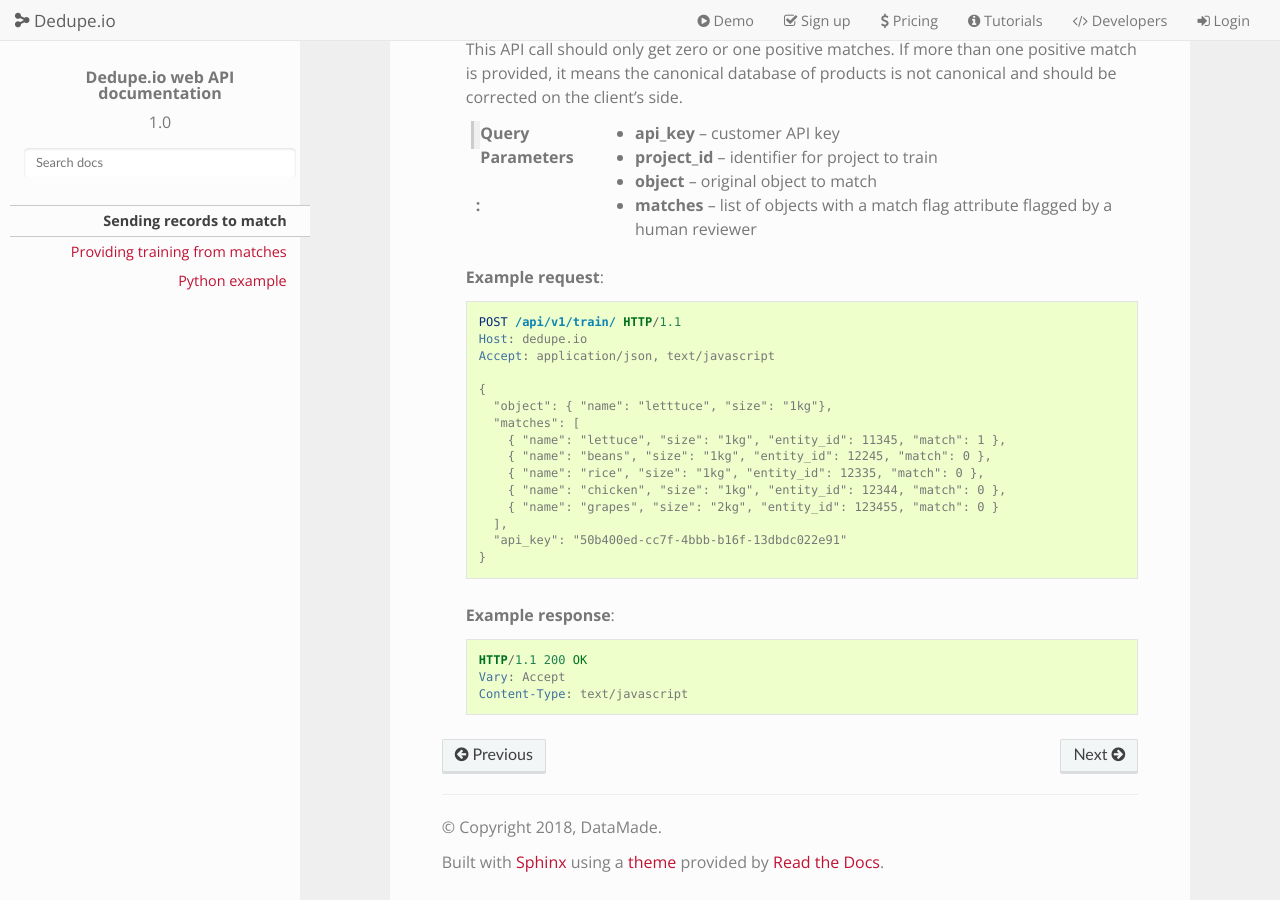
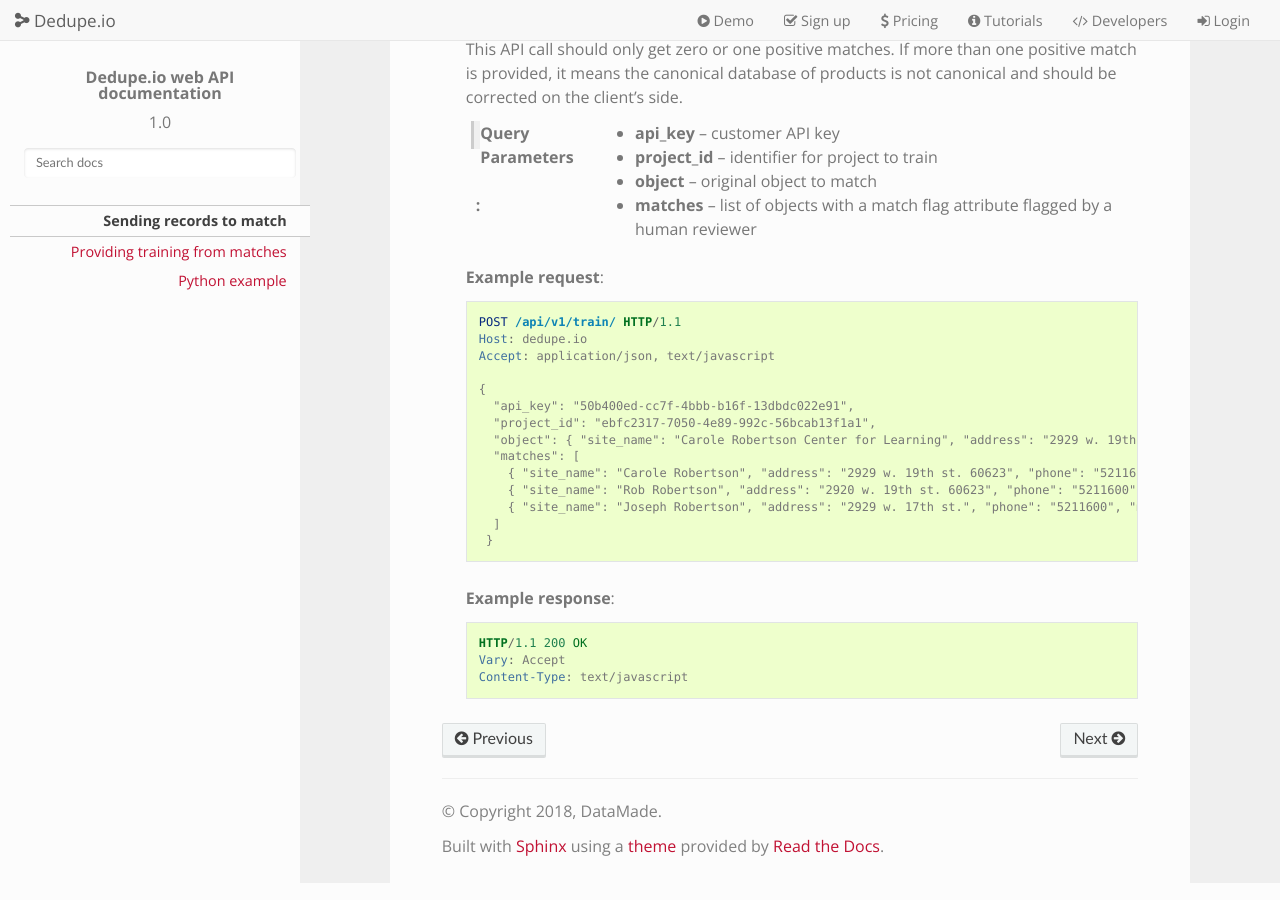
Before and after one commit to dedupeio/dedupeio-web-api-docs, a Sphinx documentation site: the page built from docs/Endpoints.rst, in a window 1280 px wide and 900 px high, scrolled down 1854 px. Built offline with Sphinx 7.4.7 and the Read the Docs theme 2.0.0, drawn with Linux system fonts in a browser that asks for light colours.

Commit message:
updated train api endpoint example

```diff
--- a/docs/Endpoints.rst
+++ b/docs/Endpoints.rst
@@ -99,16 +99,15 @@ Providing training from matches
       Accept: application/json, text/javascript
 
       {
-        "object": { "name": "letttuce", "size": "1kg"},
+        "api_key": "50b400ed-cc7f-4bbb-b16f-13dbdc022e91",
+        "project_id": "ebfc2317-7050-4e89-992c-56bcab13f1a1",
+        "object": { "site_name": "Carole Robertson Center for Learning", "address": "2929 w. 19th st. 60623", "phone": " "},
         "matches": [
-          { "name": "lettuce", "size": "1kg", "entity_id": 11345, "match": 1 },
-          { "name": "beans", "size": "1kg", "entity_id": 12245, "match": 0 },
-          { "name": "rice", "size": "1kg", "entity_id": 12335, "match": 0 },
-          { "name": "chicken", "size": "1kg", "entity_id": 12344, "match": 0 },
-          { "name": "grapes", "size": "2kg", "entity_id": 123455, "match": 0 }
-        ],
-        "api_key": "50b400ed-cc7f-4bbb-b16f-13dbdc022e91"
-      }
+          { "site_name": "Carole Robertson", "address": "2929 w. 19th st. 60623", "phone": "5211600", "match": 1 },
+          { "site_name": "Rob Robertson", "address": "2920 w. 19th st. 60623", "phone": "5211600", "match": 0 },
+          { "site_name": "Joseph Robertson", "address": "2929 w. 17th st.", "phone": "5211600", "match": 0 }
+        ]
+       }
 
    **Example response**:
 
```
